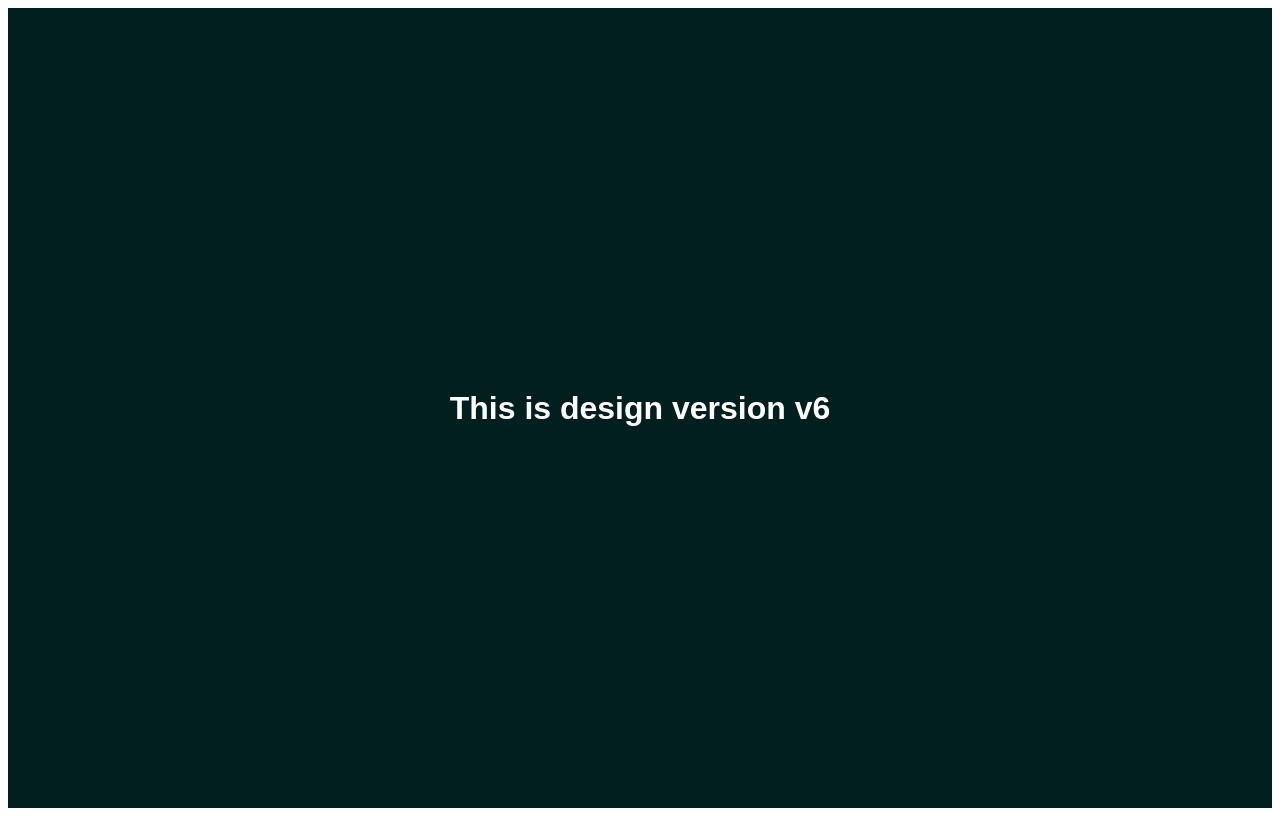
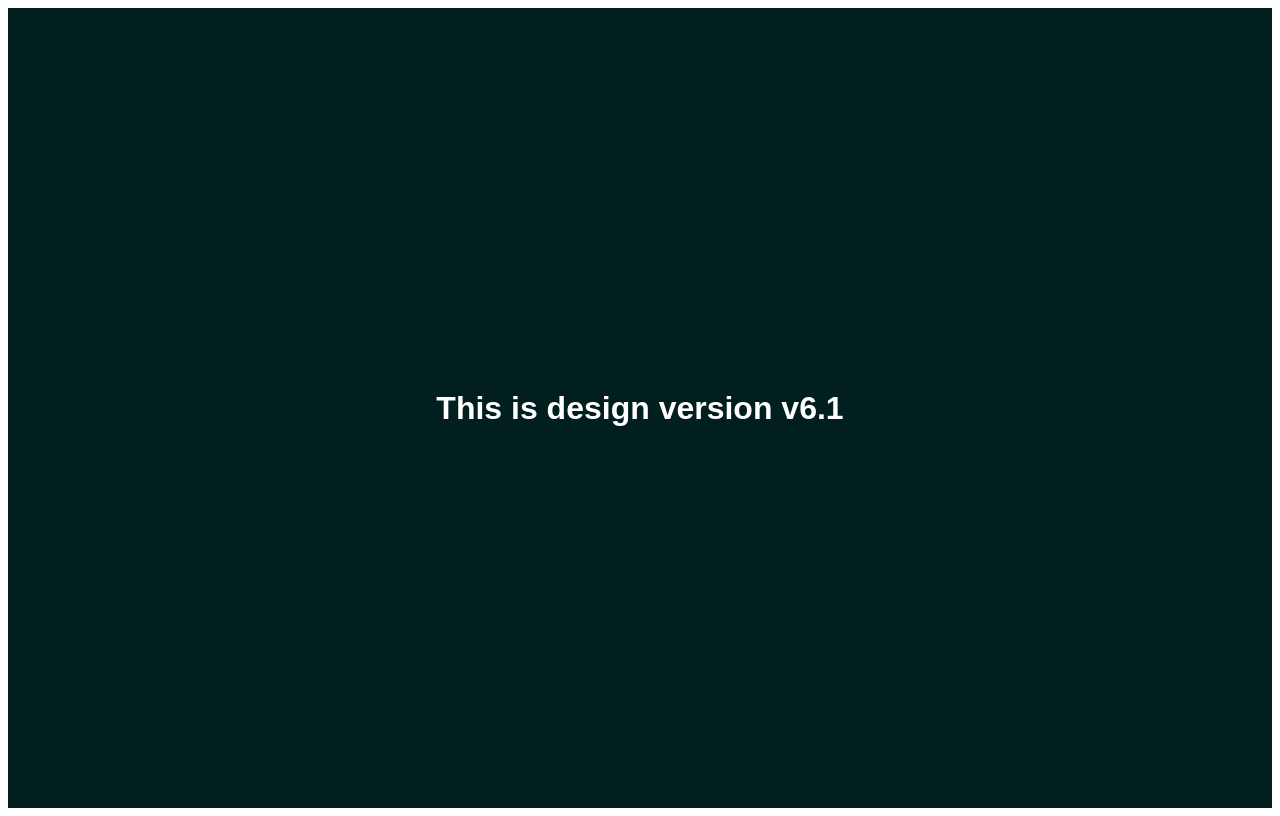
Before and after one commit to javadoterr/myrepo, a plain HTML site: page index.html in a window 1280 px wide. Drawn offline with Linux system fonts and the light colour scheme.

Commit message:
changed the version to v6.1

```diff
--- a/index.html
+++ b/index.html
@@ -7,6 +7,6 @@
   <title>Index</title>
 </head>
 <body>
-    <h1>This is design version v6</h1>
+    <h1>This is design version v6.1</h1>
 </body>
 </html>
```
